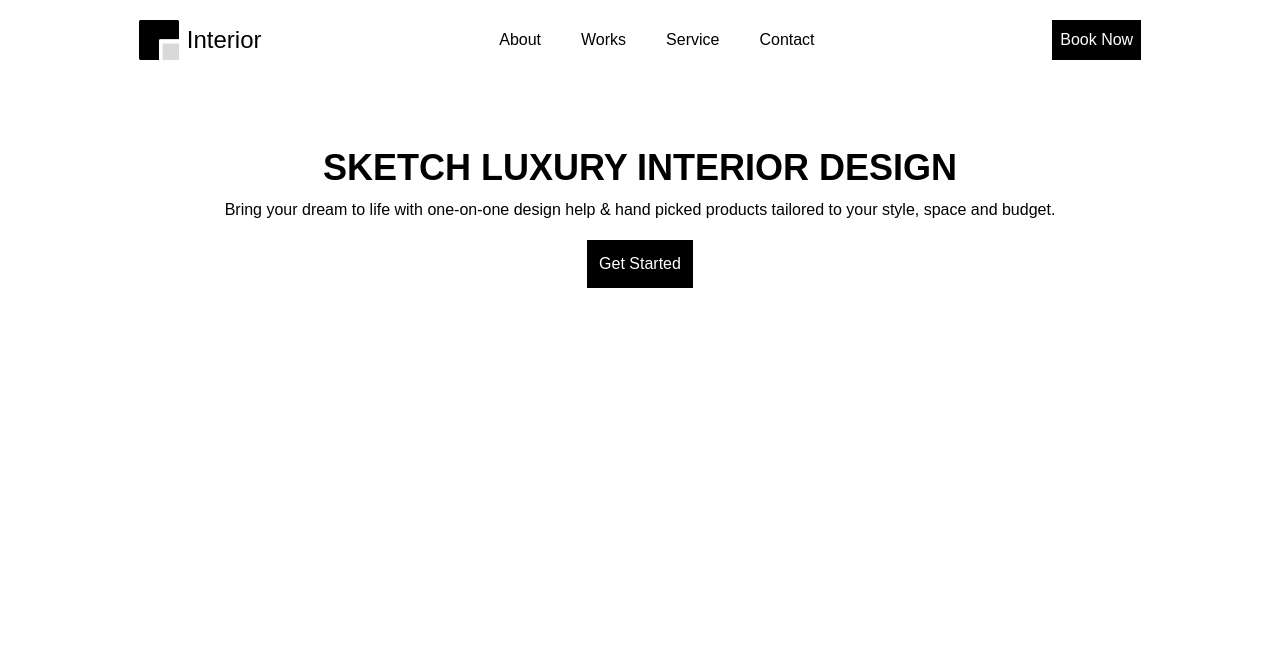
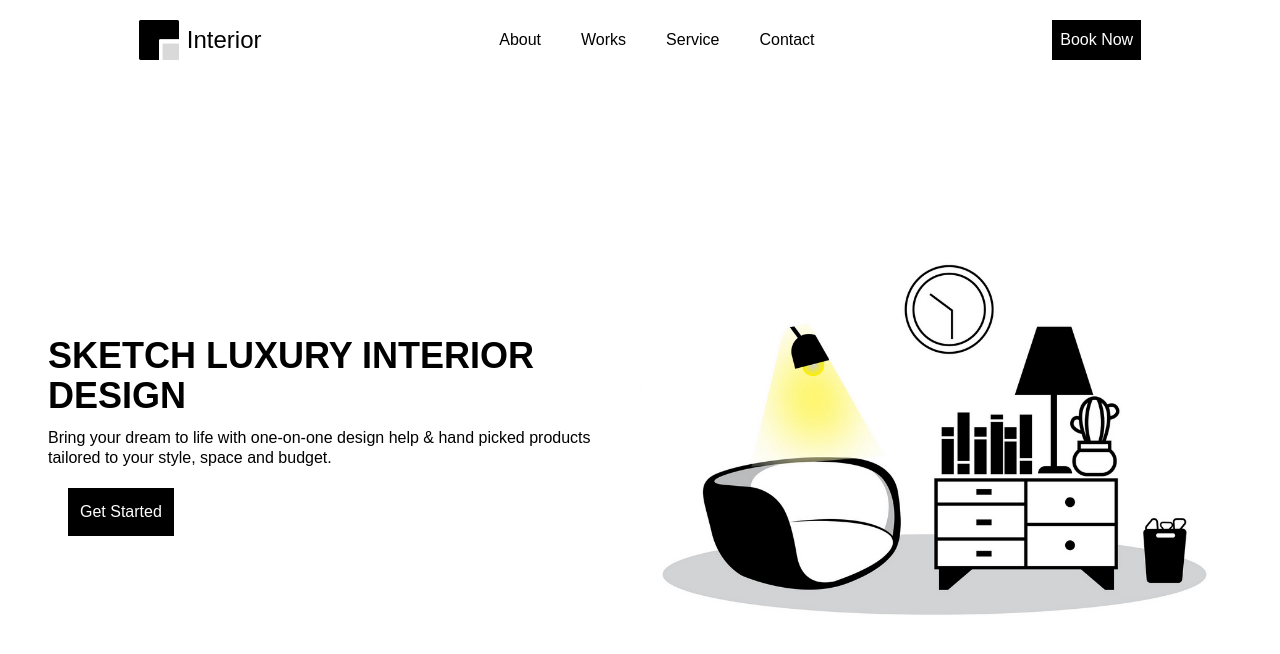
Before and after one commit to ShahriarCode69/interior-website, a React (Vite) app: page / in a window 1280 px wide. Shown: the top 654 px of the page. Built offline with nearby package versions, Linux system fonts and the light colour scheme; a web font is replaced by a local one.

Commit message:
hero working

```diff
--- a/src/components/Hero/Hero.jsx
+++ b/src/components/Hero/Hero.jsx
@@ -3,17 +3,20 @@ import React from "react";
 const Hero = () => {
   return (
     <>
-      <div className="hero__container m-12 flex flex-col items-center justify-center">
-        <h1 className="font-bold mt-10 text-4xl text-center">
+      <div className="hero__container m-12 flex flex-col items-center justify-center md:flex-row md:justify-between mt-[10rem]">
+        <div>
+          <h1 className="font-bold mt-10 text-4xl text-center md:text-left">
           SKETCH LUXURY INTERIOR DESIGN
         </h1>
-        <p className="mt-3 text-center leading-5 text-base">
+        <p className="mt-3 text-center leading-5 text-base md:text-left">
           Bring your dream to life with one-on-one design help & hand picked
           products tailored to your style, space and budget.
         </p>
-        <button className="m-5 text-base transform hover:translate-y-[-0.4rem] transition duration-300 ease-in-out bg-black text-white p-3 cursor-pointer">
+        <button className="m-5 text-base transform hover:translate-y-[-0.4rem] transition duration-300 ease-in-out bg-black text-white p-3 cursor-pointer md:text-le">
           <a href="#">Get Started</a>
         </button>
+        </div>
+        <img className="mt-7 md:w-[50%]" src="./src/assets/hero.png" alt="" />
       </div>
     </>
   );
```
Also changed, not shown: src/assets/hero.png (added).
